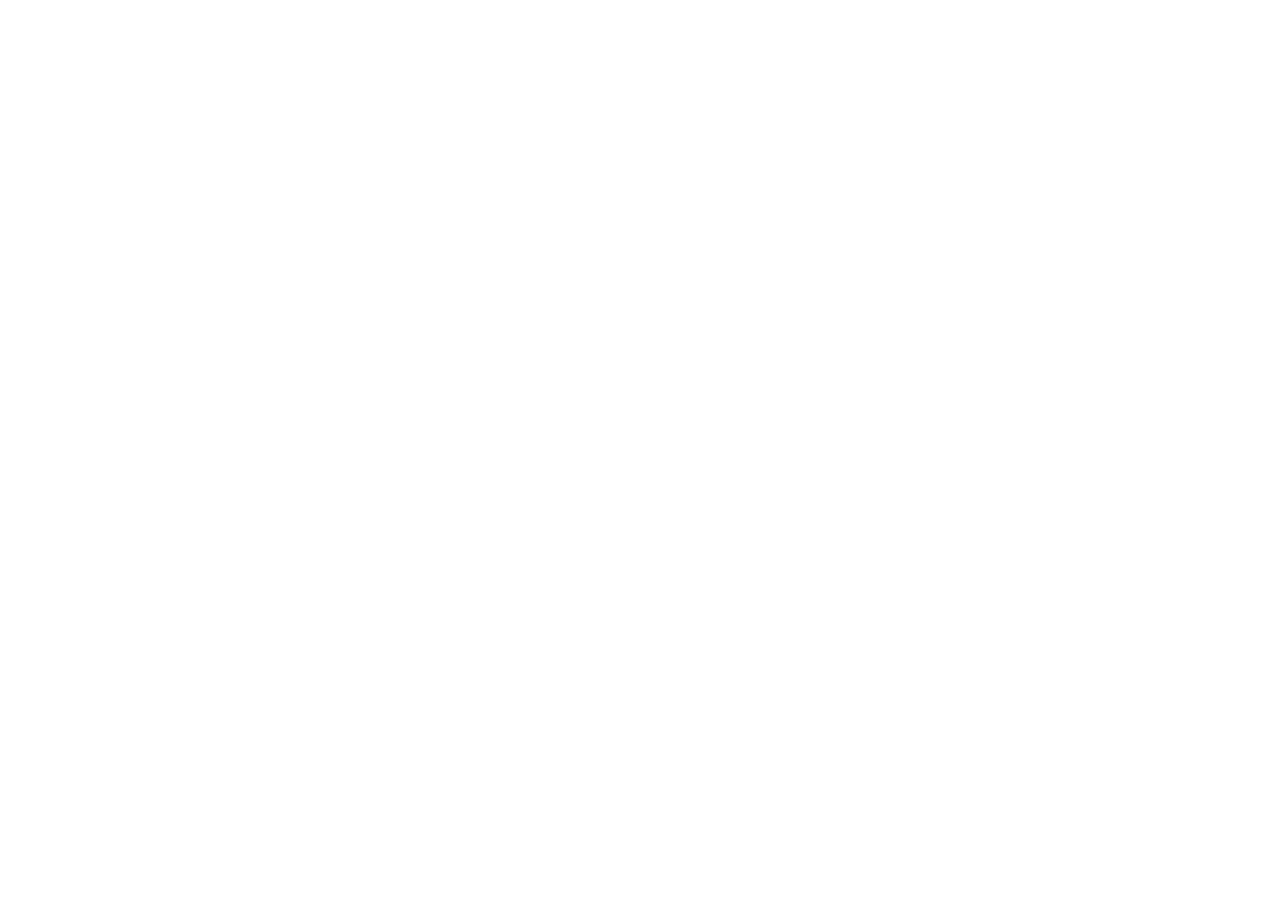
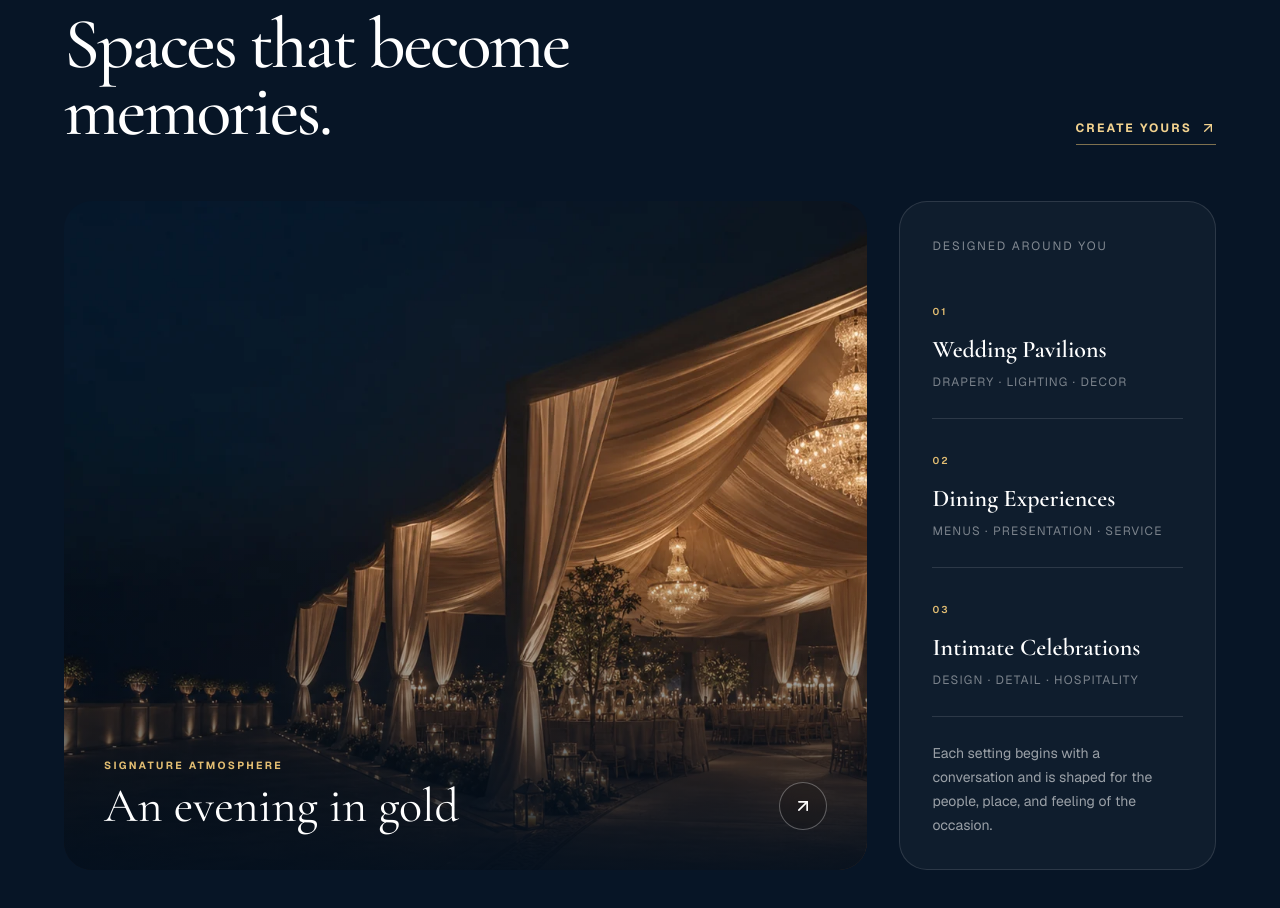
Before and after one commit to tyagitentcaterers-Arpit/tyagi-tent-caterers, a Next.js app: page / in a window 1280 px wide. Shown: the part 1820-2728 px from the top of the page. Before the commit the page ends 1663 px from the top, so only its background shows below. Built offline with nearby package versions, Linux system fonts and the light colour scheme; no server answers.

Commit message:
feat: add editorial portfolio section

```diff
--- a/src/app/page.tsx
+++ b/src/app/page.tsx
@@ -1,6 +1,7 @@
 import type { Metadata } from "next";
 
 import { Hero } from "@/components/sections/hero";
+import { Portfolio } from "@/components/sections/portfolio";
 import { Services } from "@/components/sections/services";
 
 export const metadata: Metadata = {
@@ -14,6 +15,7 @@
     <main>
       <Hero />
       <Services />
+      <Portfolio />
     </main>
   );
 }
--- /dev/null
+++ b/src/components/sections/portfolio.tsx
@@ -0,0 +1,121 @@
+"use client";
+
+import { motion, useReducedMotion } from "framer-motion";
+import { ArrowUpRight } from "lucide-react";
+import Image from "next/image";
+import Link from "next/link";
+
+const experiences = [
+  { title: "Wedding Pavilions", note: "Drapery · Lighting · Decor" },
+  { title: "Dining Experiences", note: "Menus · Presentation · Service" },
+  { title: "Intimate Celebrations", note: "Design · Detail · Hospitality" },
+] as const;
+
+export function Portfolio() {
+  const reduceMotion = useReducedMotion();
+
+  return (
+    <section
+      id="portfolio"
+      aria-labelledby="portfolio-heading"
+      className="overflow-hidden bg-[#071526] py-24 text-white sm:py-32"
+    >
+      <div className="mx-auto max-w-[90rem] px-5 sm:px-8 lg:px-12 xl:px-16">
+        <motion.div
+          initial={reduceMotion ? false : { opacity: 0, y: 22 }}
+          whileInView={{ opacity: 1, y: 0 }}
+          viewport={{ once: true, amount: 0.4 }}
+          transition={{ duration: 0.7, ease: [0.22, 1, 0.36, 1] }}
+          className="flex flex-col gap-8 sm:flex-row sm:items-end sm:justify-between"
+        >
+          <div>
+            <p className="flex items-center gap-3 text-xs font-bold tracking-[0.24em] text-[#e2bd72] uppercase">
+              <span className="h-px w-8 bg-[#e2bd72]" aria-hidden="true" />
+              Selected experiences
+            </p>
+            <h2
+              id="portfolio-heading"
+              className="mt-6 max-w-2xl font-serif text-5xl leading-[0.93] font-medium tracking-[-0.035em] sm:text-7xl"
+            >
+              Spaces that become memories.
+            </h2>
+          </div>
+          <Link
+            href="#contact"
+            className="group inline-flex w-fit items-center gap-2 border-b border-[#e2bd72]/55 pb-2 text-xs font-bold tracking-[0.18em] text-[#f2d28f] uppercase transition hover:border-[#f2d28f]"
+          >
+            Create yours
+            <ArrowUpRight
+              className="size-4 transition-transform group-hover:translate-x-0.5 group-hover:-translate-y-0.5"
+              aria-hidden="true"
+            />
+          </Link>
+        </motion.div>
+
+        <div className="mt-14 grid gap-6 lg:grid-cols-[1.65fr_0.65fr] lg:gap-8">
+          <motion.figure
+            initial={reduceMotion ? false : { clipPath: "inset(0 100% 0 0)" }}
+            whileInView={{ clipPath: "inset(0 0% 0 0)" }}
+            viewport={{ once: true, amount: 0.18 }}
+            transition={{ duration: 1.1, ease: [0.22, 1, 0.36, 1] }}
+            className="group relative min-h-[32rem] overflow-hidden rounded-[1.75rem] sm:min-h-[40rem]"
+          >
+            <Image
+              src="/images/hero-wedding-pavilion.webp"
+              alt="A luxurious evening pavilion arranged for an elegant wedding celebration"
+              fill
+              sizes="(min-width: 1024px) 70vw, 100vw"
+              className="object-cover object-[62%_center] transition duration-1000 group-hover:scale-[1.025]"
+            />
+            <div className="absolute inset-0 bg-gradient-to-t from-[#03101f]/90 via-transparent to-transparent" />
+            <figcaption className="absolute inset-x-0 bottom-0 flex items-end justify-between gap-5 p-6 sm:p-10">
+              <div>
+                <p className="text-[0.65rem] font-bold tracking-[0.22em] text-[#e2bd72] uppercase">
+                  Signature atmosphere
+                </p>
+                <p className="mt-2 font-serif text-3xl sm:text-5xl">
+                  An evening in gold
+                </p>
+              </div>
+              <span className="hidden size-12 place-items-center rounded-full border border-white/30 bg-black/10 backdrop-blur-sm sm:grid">
+                <ArrowUpRight className="size-5" aria-hidden="true" />
+              </span>
+            </figcaption>
+          </motion.figure>
+
+          <div className="flex flex-col rounded-[1.75rem] border border-white/12 bg-white/[0.035] p-6 sm:p-8">
+            <p className="text-xs leading-6 tracking-[0.16em] text-white/48 uppercase">
+              Designed around you
+            </p>
+            <div className="my-auto divide-y divide-white/12">
+              {experiences.map((experience, index) => (
+                <motion.div
+                  key={experience.title}
+                  initial={reduceMotion ? false : { opacity: 0, x: 20 }}
+                  whileInView={{ opacity: 1, x: 0 }}
+                  viewport={{ once: true, amount: 0.5 }}
+                  transition={{ duration: 0.6, delay: index * 0.08 }}
+                  className="py-7 first:pt-10"
+                >
+                  <span className="text-[0.62rem] font-semibold tracking-[0.2em] text-[#e2bd72]">
+                    0{index + 1}
+                  </span>
+                  <h3 className="mt-3 font-serif text-2xl font-semibold">
+                    {experience.title}
+                  </h3>
+                  <p className="mt-2 text-xs tracking-[0.1em] text-white/45 uppercase">
+                    {experience.note}
+                  </p>
+                </motion.div>
+              ))}
+            </div>
+            <p className="border-t border-white/12 pt-6 text-sm leading-6 text-white/58">
+              Each setting begins with a conversation and is shaped for the
+              people, place, and feeling of the occasion.
+            </p>
+          </div>
+        </div>
+      </div>
+    </section>
+  );
+}
```
